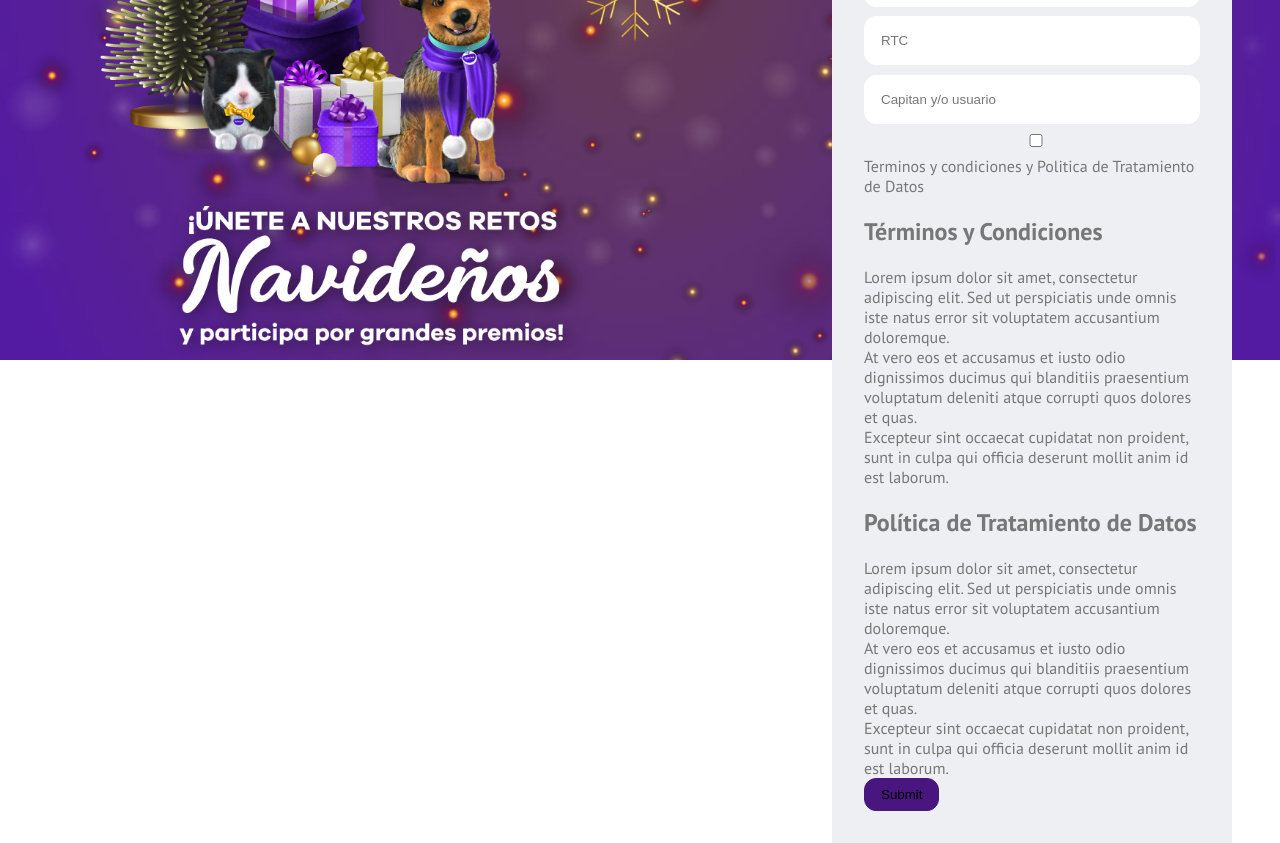
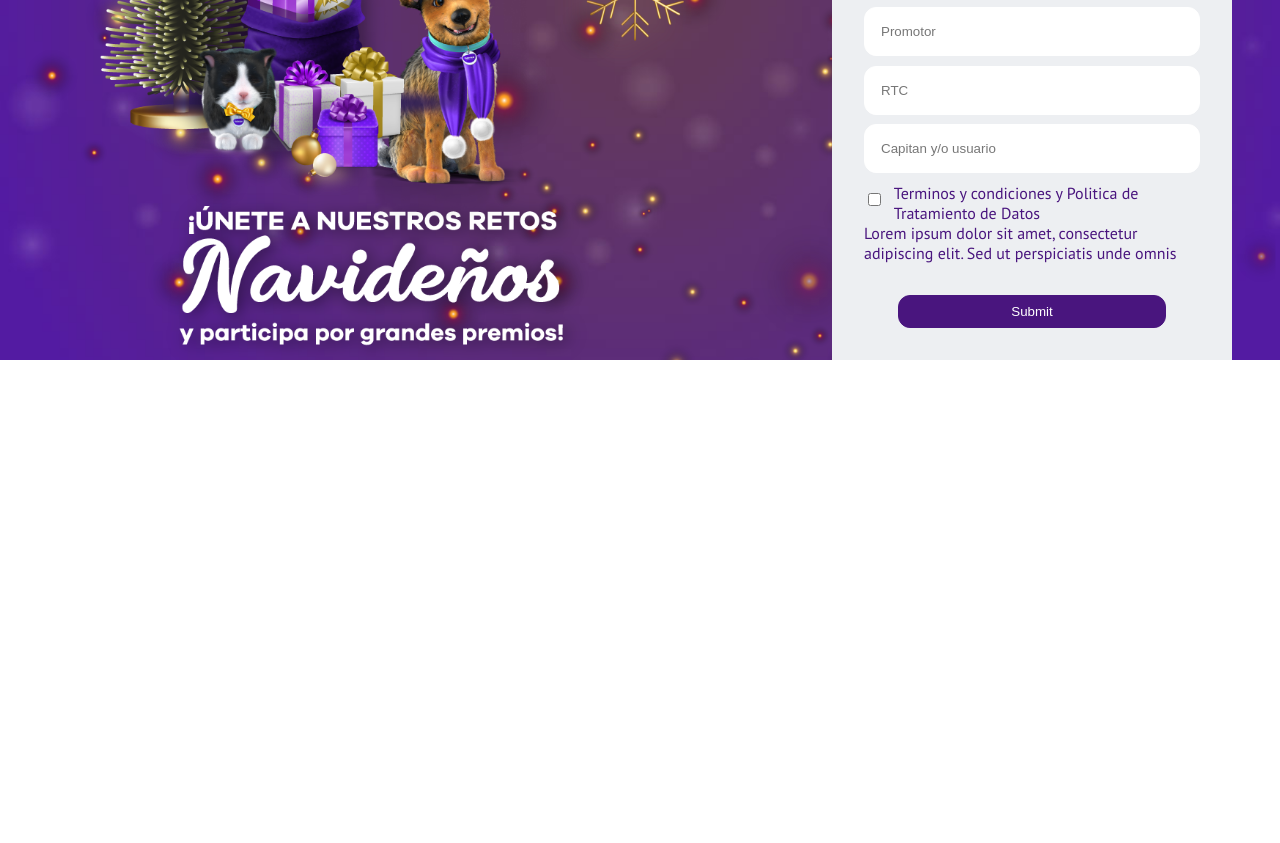
Before and after one commit to cigotete/vue-client-register-form-test, a Vue app: page / in a window 1280 px wide. Shown: the part 440-1283 px from the top of the page. After the commit the page ends 800 px from the top, so only its background shows below. Built offline with nearby package versions, Linux system fonts and the light colour scheme.

Commit message:
Changing layout.

```diff
--- a/src/components/LeggerSuscription.vue
+++ b/src/components/LeggerSuscription.vue
@@ -5,16 +5,10 @@
     <div class="container-main__col container-main__col--right">
       <section class="page">
         <h1>Inscripción punto de venta</h1>
-        <div v-if="errorRequest">
-          Se ha presentado un error, por favor intente nuevamente mas tarde.
-        </div>
-        <ul  v-if="validationErrors">
-          <li v-for="(error, field) in validationErrors" :key="field">
-            {{ error }}
-          </li>
-        </ul>
+        <p v-if="errorRequest">Se ha presentado un error, por favor intente nuevamente mas tarde.</p>
+        <ul  v-if="validationErrors"><li v-for="(error, field) in validationErrors" :key="field">{{ error }}</li></ul>
 
-        <form v-if="showForm" id="legger-form" class="legger-form" @submit="submitForm">
+        <form v-if="showForm" id="form-legger" class="form-legger" @submit="submitForm">
           <input id="client-name" type="text" :placeholder="field_names.field_legger_client_name" v-model="form.field_legger_client_name" :maxlength="255" required>
           <input id="client-nit" type="text" :placeholder="this.field_names.field_legger_client_nit" v-model="form.field_legger_client_nit" :maxlength="255" required>
           <input id="point-name" type="text" :placeholder="this.field_names.field_legger_point_name" v-model="form.field_legger_point_name" :maxlength="255">
@@ -26,27 +20,21 @@
           <input id="promoter-name" type="text" :placeholder="this.field_names.field_legger_promoter" v-model="form.field_legger_promoter" :maxlength="255">
           <input id="rtc" type="text" :placeholder="this.field_names.field_legger_rtc" v-model="form.field_legger_rtc" :maxlength="255">
           <input id="captain-user" type="text" :placeholder="this.field_names.field_legger_captain_andor_user" v-model="form.field_legger_captain_andor_user" :maxlength="255">
-          <label for="accept-toc-pdt">
-            <input id="accept-toc-pdt" type="checkbox" v-model="form.field_legger_accept_tnc_pdt" required>
-            {{ this.field_names.field_legger_accept_tnc_pdt }}
-          </label>
-          <div>
-            <h2>Términos y Condiciones</h2>
+
+          <div class="form-legger__check">
+            <label for="accept-toc-pdt" class="form-legger__check-lbl">
+              <input id="accept-toc-pdt" class="form-legger__check-input" type="checkbox" v-model="form.field_legger_accept_tnc_pdt" required>
+              {{ this.field_names.field_legger_accept_tnc_pdt }}
+            </label>
             <ul>
               <li>Lorem ipsum dolor sit amet, consectetur adipiscing elit. Sed ut perspiciatis unde omnis iste natus error sit voluptatem accusantium doloremque.</li>
               <li>At vero eos et accusamus et iusto odio dignissimos ducimus qui blanditiis praesentium voluptatum deleniti atque corrupti quos dolores et quas.</li>
               <li>Excepteur sint occaecat cupidatat non proident, sunt in culpa qui officia deserunt mollit anim id est laborum.</li>
             </ul>
 
-            <h2>Política de Tratamiento de Datos</h2>
-            <ul>
-              <li>Lorem ipsum dolor sit amet, consectetur adipiscing elit. Sed ut perspiciatis unde omnis iste natus error sit voluptatem accusantium doloremque.</li>
-              <li>At vero eos et accusamus et iusto odio dignissimos ducimus qui blanditiis praesentium voluptatum deleniti atque corrupti quos dolores et quas.</li>
-              <li>Excepteur sint occaecat cupidatat non proident, sunt in culpa qui officia deserunt mollit anim id est laborum.</li>
-            </ul>
           </div>
 
-          <button type="submit" @click="cleanErrors()">Submit</button>
+          <button class="form-legger__btn" type="submit" @click="cleanErrors()">Submit</button>
         </form>
         <div v-else>{{ successMessage }}</div>
       </section>
```
